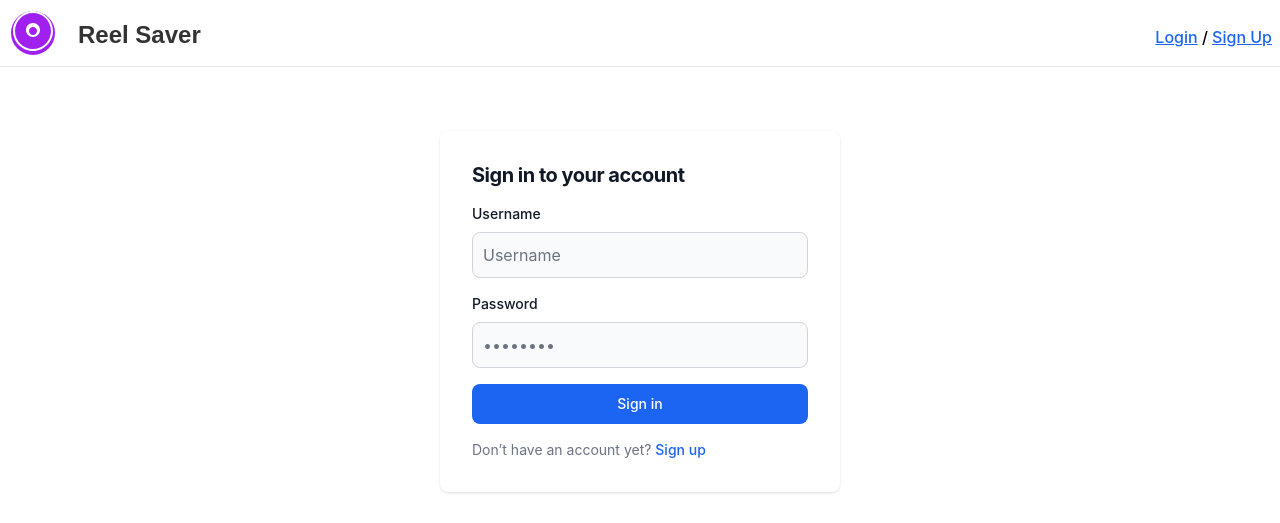
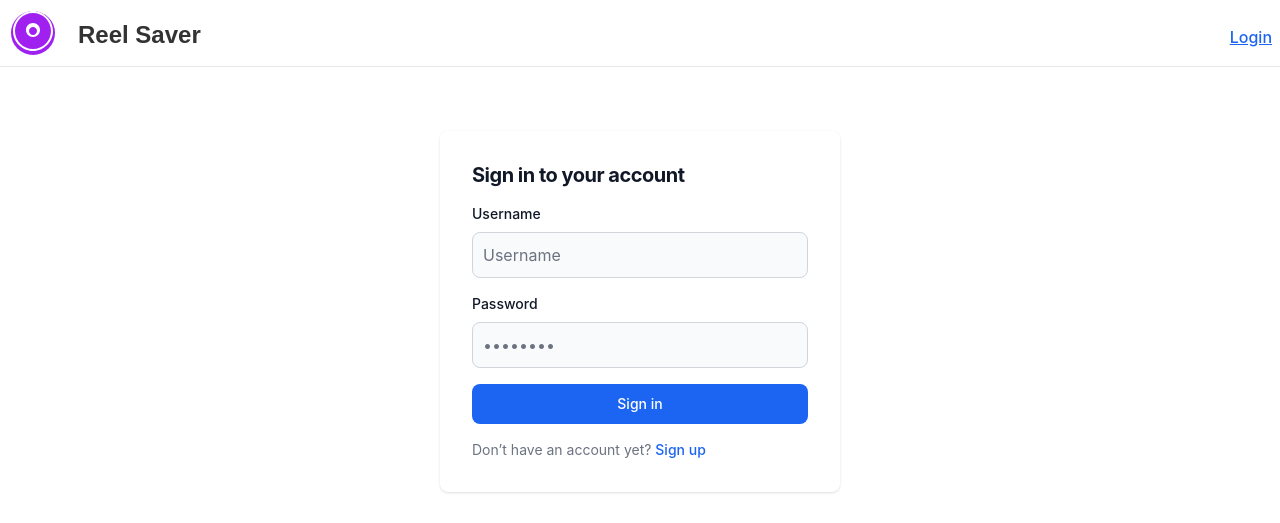
Before and after one commit to esauflores/reel-saver, a Flask app: page /sign_in in a window 1280 px wide. Shown: the top 523 px of the page. Run offline with Flask 3, Linux system fonts and the light colour scheme.

Commit message:
Refactor: disabled sign up

```diff
--- a/templates/layouts/navbar.html
+++ b/templates/layouts/navbar.html
@@ -74,9 +74,9 @@
                             <p class="block py-2 px-3 md:p-0 dark:text-white mt-2">
                                 <a href='{{ url_for("auth.sign_in") }}'
                                    class="text-blue-600 underline dark:text-blue-500 hover:no-underline">Login</a>
-                                /
+                                {# /
                                 <a href='{{ url_for("auth.sign_up") }}'
-                                   class="text-blue-600 underline dark:text-blue-500 hover:no-underline">Sign Up</a>
+                                   class="text-blue-600 underline dark:text-blue-500 hover:no-underline">Sign Up</a> #}
                             </p>
                         </li>
                     {% endif %}
```
